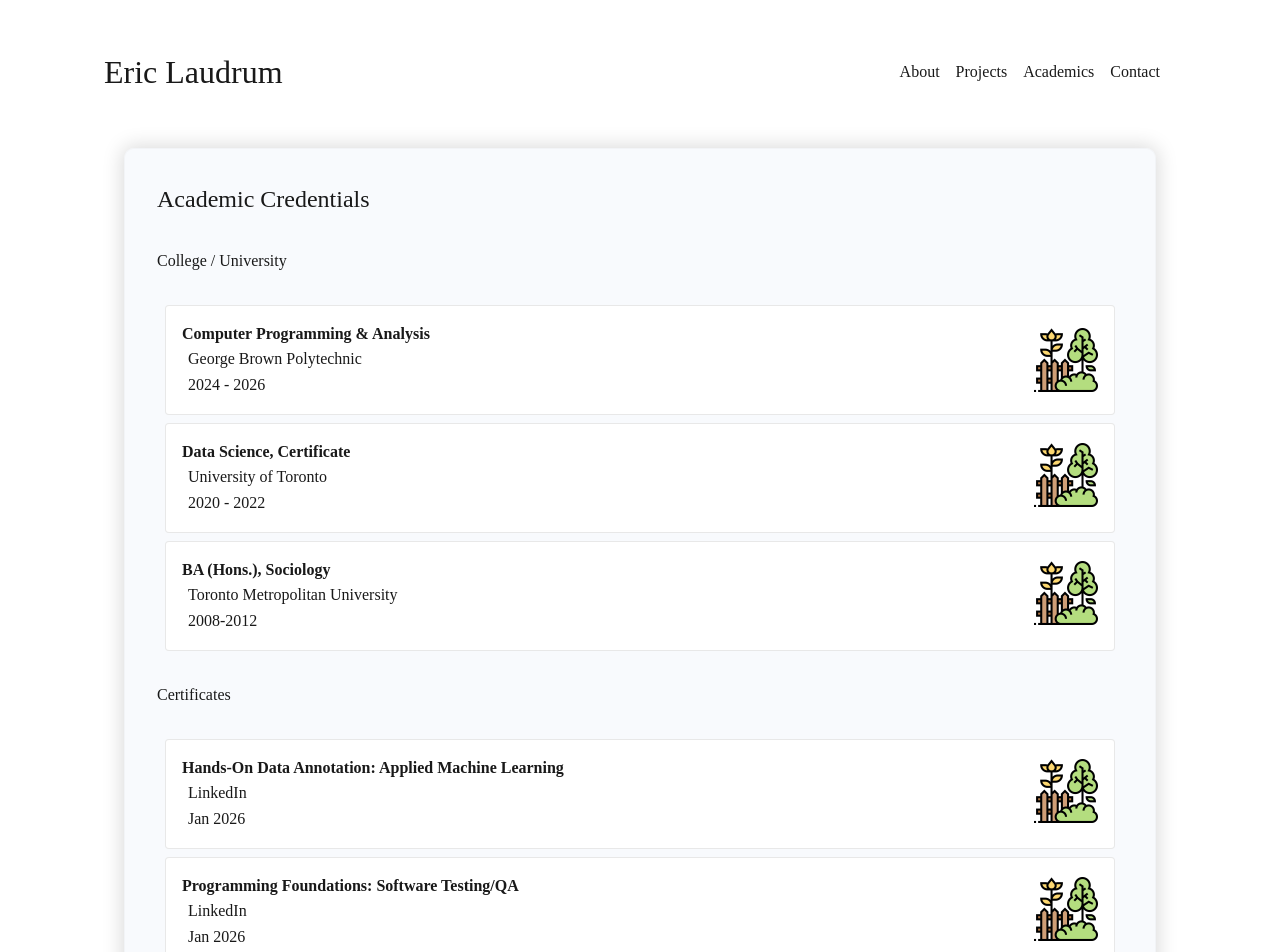
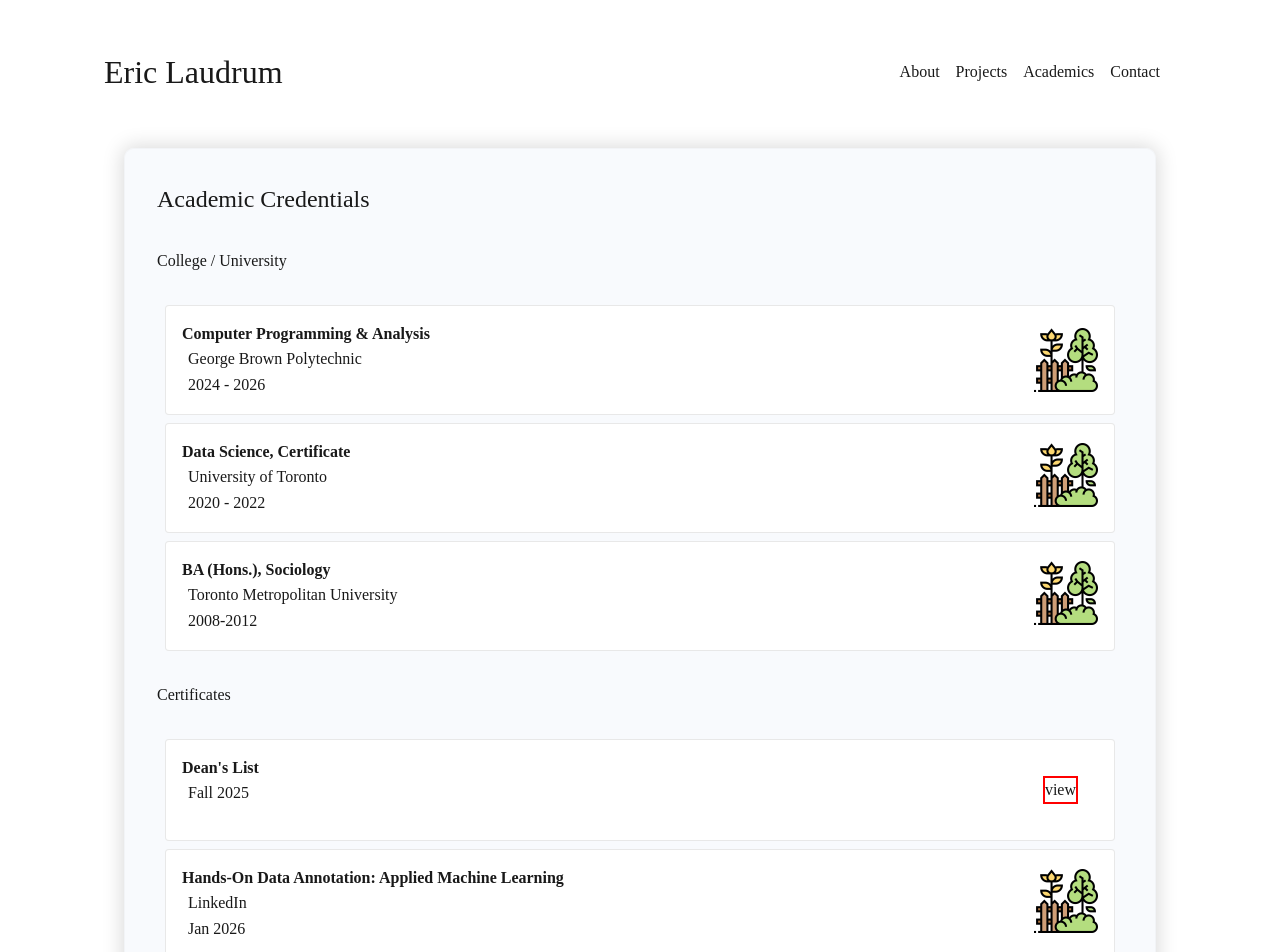
Before and after one commit to eric-laudrum/eric-laudrum.github.io, a Next.js app: page /academic-credentials in a window 1280 px wide. Shown: the top 952 px of the page. Built offline with nearby package versions, Linux system fonts and the light colour scheme.

Commit message:
update/ credential styling

```diff
--- a/src/app/academic-credentials/page.tsx
+++ b/src/app/academic-credentials/page.tsx
@@ -8,10 +8,8 @@ export default function AcademicCredentials(){
             <h3 className="section-sub-title">College / University</h3>
 
 
-            {/* -------- COLLEGE / UNIVERSITY --------  */}
+            {/* ------------------ COLLEGE / UNIVERSITY ------------------  */}
             <div className="credential">
-
-
                 <div className="cred-left">
                     <h3 className="cred-title">Computer Programming & Analysis</h3>
                     <ul>
@@ -19,18 +17,15 @@ export default function AcademicCredentials(){
                         <li className="cred-detail">2024 - 2026</li>
                     </ul>
                 </div>
-
-
                     <button className="cred-button">
                          <img className="cred-img" src="assets/park.jpg" alt="no image"/>
                     </button>
-
-
                 <div className="pop-up">
                     <img className="cred-img" src="assets/park.jpg" alt="no image"/>
                     <button className="back-button"/>
                 </div>
             </div>
+
 
 
             <div className="credential">
@@ -51,6 +46,7 @@ export default function AcademicCredentials(){
             </div>
 
 
+
             <div className="credential">
                 <div className="cred-left">
                     <h3 className="cred-title">BA (Hons.), Sociology</h3>
@@ -69,9 +65,44 @@ export default function AcademicCredentials(){
             </div>
 
 
+             {/* ------------------ CERTIFICATES ------------------  */}
 
 
             <h2 className="section-sub-title">Certificates</h2>
+
+          {/* Dean List */}
+            <div className="credential">
+                <div className="cred-text">
+                     <div className="cred-left">
+                        <h3 className="cred-title">Dean's List</h3>
+                        <ul>
+                            <li className="cred-detail">Fall 2025</li>
+                        </ul>
+                    </div>
+                </div>
+
+                <div className="cred-right">
+
+                    <button className="view-doc">view</button>
+
+
+                    {/* Pop up window */}
+                    <div className="pop-up">
+                        <div className="pop-up-content">
+                            <img className="cred-img" src="assets/park.jpg" alt="no image"/>
+                            <button className="back-button">Back</button>
+
+                        </div>
+
+                    </div>
+
+                </div>
+
+
+
+
+            </div>
+
 
             <div className="credential">
                 <div className="cred-text">
@@ -171,9 +202,7 @@ export default function AcademicCredentials(){
 
 
 
-
             <div className="credential">
-
                  <div className="cred-left">
                     <h3 className="cred-title">Covid19 Data Analysis Using Python</h3>
                     <ul>
--- a/src/app/globals.css
+++ b/src/app/globals.css
@@ -302,6 +302,38 @@ body {
 
 }
 
+.cred-frame{
+
+}
+
+.pop-up{
+  display: none;
+    position: fixed;
+    z-index: 1;
+    left: 0;
+    top: 0;
+    width: 100%;
+    height: 100%;
+    background-color: rgba(0,0,0,0.7);
+    justify-content: center;
+    align-items: center;
+}
+.popup.active {
+    display: flex;
+}
+
+.pop-up-content{
+  background-color: #fefefe;
+    padding: 20px;
+    border: 1px solid #888;
+    width: 80%;
+    max-width: 500px;
+    border-radius: 5px;
+    text-align: center;
+}
+
+
+
 .cred-img{
   height: 4em;
   width: 4em;
@@ -319,7 +351,11 @@ body {
 
 }
 
-.cred-button:hover{
+button.view-doc{
+  margin:20px;
+  border: 2px solid red;
+}
+.view-doc:hover{
   cursor: pointer;
 
 }
```
Also changed, not shown: public/assets/Dean_list_fall25.jpg (added), src/app/recommendations/page.tsx (added).
